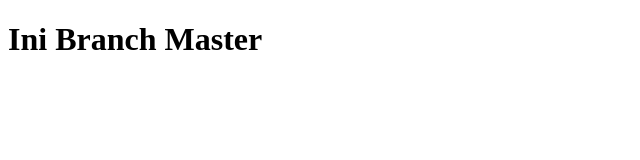
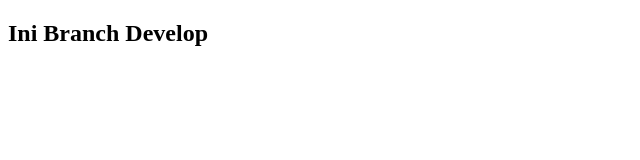
Before and after one commit to nurhasikin/PraktikumVersionControlandBranchManagementGit, a plain HTML site: page index.html in a window 1280 px wide. Shown: the whole page, without its empty margins (0-640 px from the left). Drawn offline with Linux system fonts and the light colour scheme.

Commit message:
File ini adalah file index.html Branch Develop

```diff
--- a/index.html
+++ b/index.html
@@ -7,6 +7,6 @@
     <title>Document</title>
 </head>
 <body>
-    <h1>Ini Branch Master</h1>
+    <h2>Ini Branch Develop</h2>
 </body>
 </html>
```
